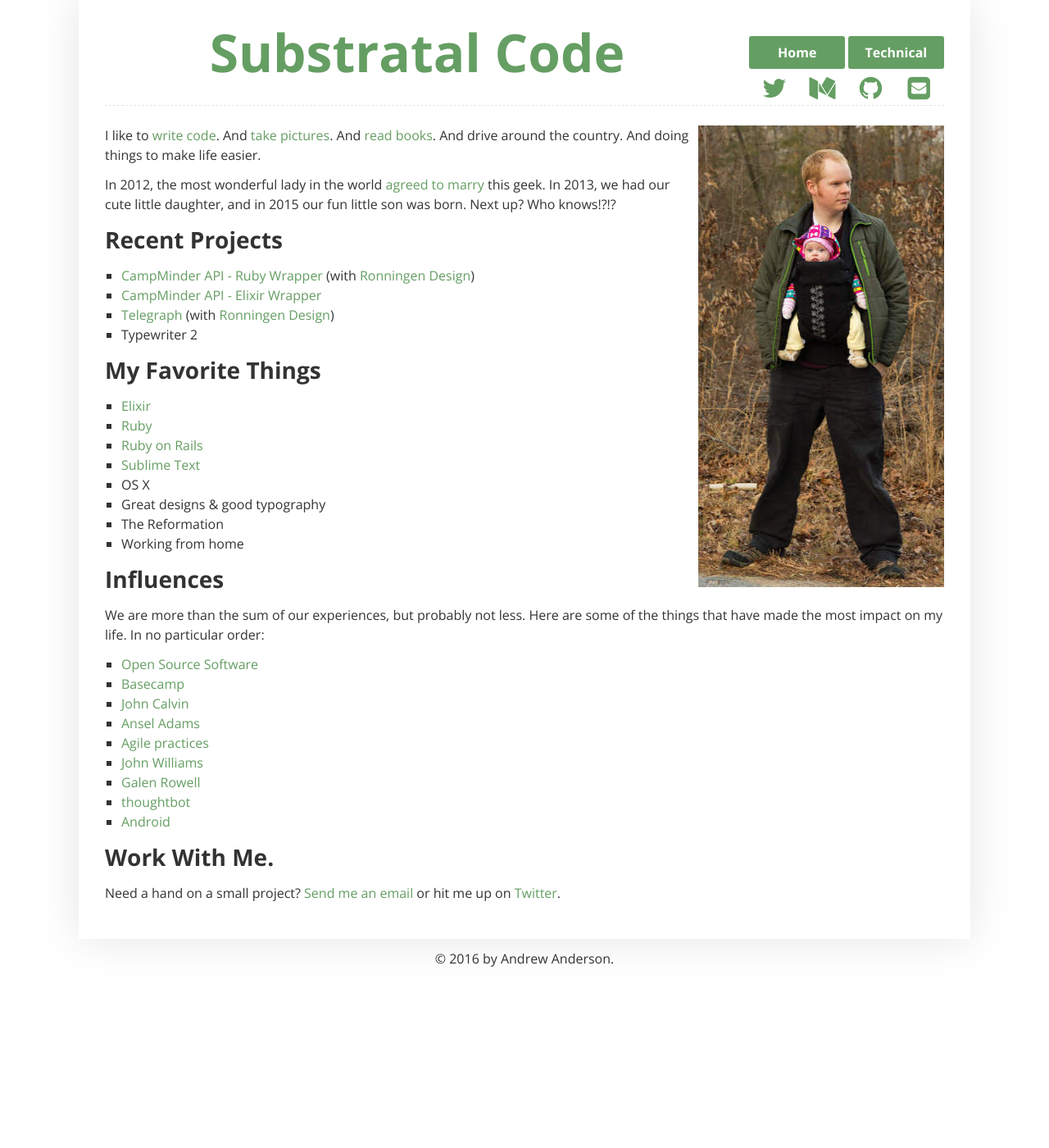
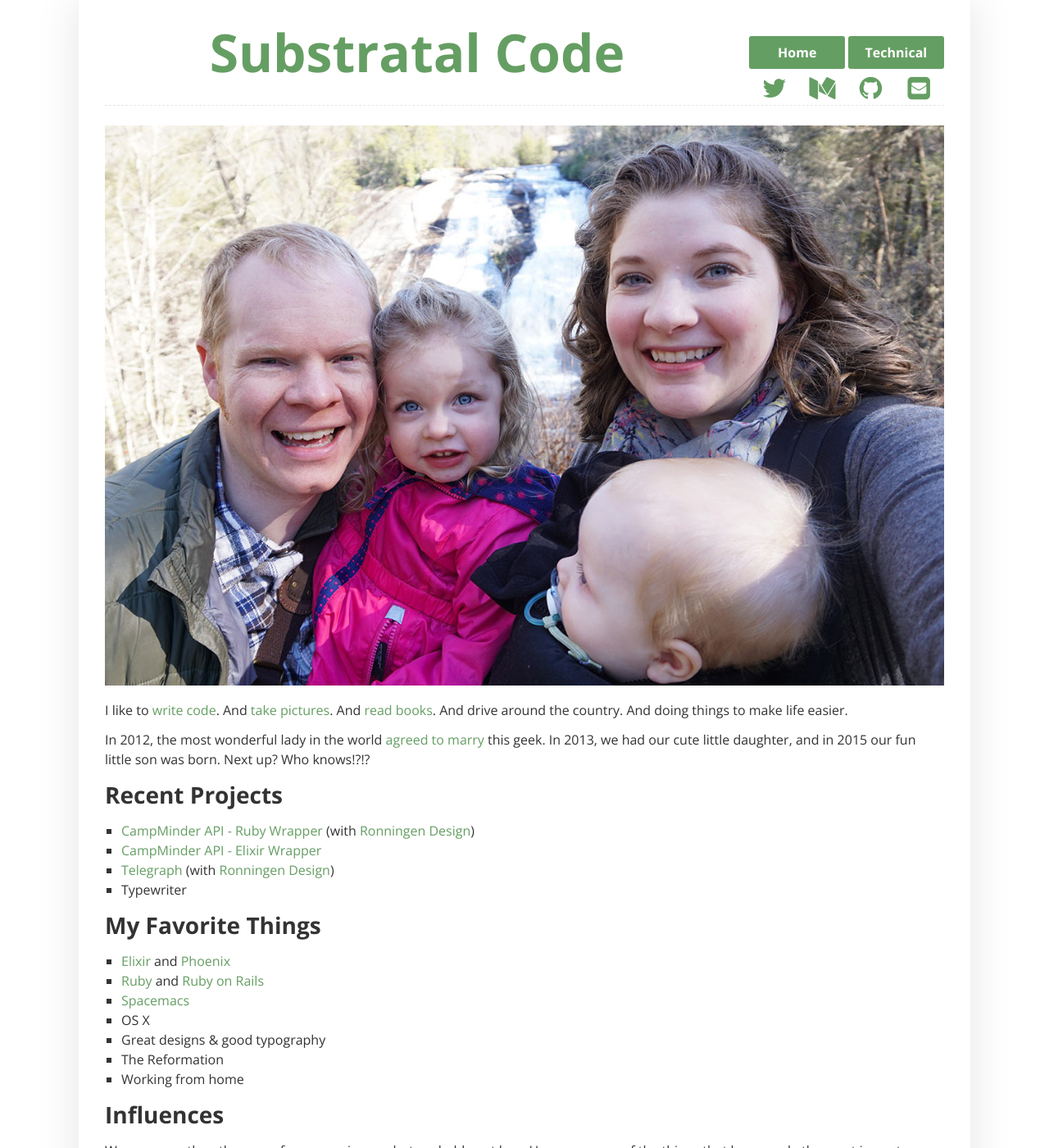
Before and after one commit to deep-spaced/deep-spaced.github.io, a Jekyll site: the page built from index.md, in a window 1280 px wide and 1400 px high. Shown: the whole window at 82% size. Built offline with Jekyll 4.4.1, drawn with Linux system fonts in a browser that asks for light colours; nearby versions of some CDN libraries.

Commit message:
New family picture!

```diff
--- a/css/mobile.scss
+++ b/css/mobile.scss
@@ -30,6 +30,9 @@ h4 {
 
 img {
   margin: 0 auto;
+  max-width: 100%;
+
+  &.full { width: 100%; }
 }
 
 a {
@@ -42,7 +45,6 @@ a {
   }
 }
 
-img {max-width: 100%;}
 
 header {
   @include outer-container;
--- a/index.md
+++ b/index.md
@@ -3,7 +3,7 @@ layout: static
 title: Substratal Code
 ---
 
-<img src="/images/andrew.jpg" class="right" />
+<img src="/images/family.jpg" class="full" />
 
 I like to [write code](https://github.com/GimliLongBow). And [take pictures](http://substratalcode.smugmug.com/). And [read books](https://www.goodreads.com/user/show/36469128-andrew-anderson). And drive around the country. And doing things to make life easier.
 
@@ -14,14 +14,13 @@ In 2012, the most wonderful lady in the world [agreed to marry](http://www.meand
 - [CampMinder API - Ruby Wrapper](http://bitbucket.org/ronningendesign/campminder-ruby) (with [Ronningen Design](http://www.websitesthatdostuff.com))
 - [CampMinder API - Elixir Wrapper](https://github.com/GimliLongBow/campminder-elixir)
 - [Telegraph](http://gotelegraph.com/) (with [Ronningen Design](http://www.websitesthatdostuff.com))
-- Typewriter 2
+- Typewriter
 
 ### My Favorite Things
 
-- [Elixir](http://elixir-lang.org/)
-- [Ruby](http://ruby-lang.org/)
-- [Ruby on Rails](http://rubyonrails.org/)
-- [Sublime Text](http://www.sublimetext.com/)
+- [Elixir](http://elixir-lang.org/) and [Phoenix](http://www.phoenixframework.org/)
+- [Ruby](http://ruby-lang.org/) and [Ruby on Rails](http://rubyonrails.org/)
+- [Spacemacs](http://spacemacs.org/)
 - OS X
 - Great designs & good typography
 - The Reformation
```
Also changed, not shown: images/family.jpg (added).
